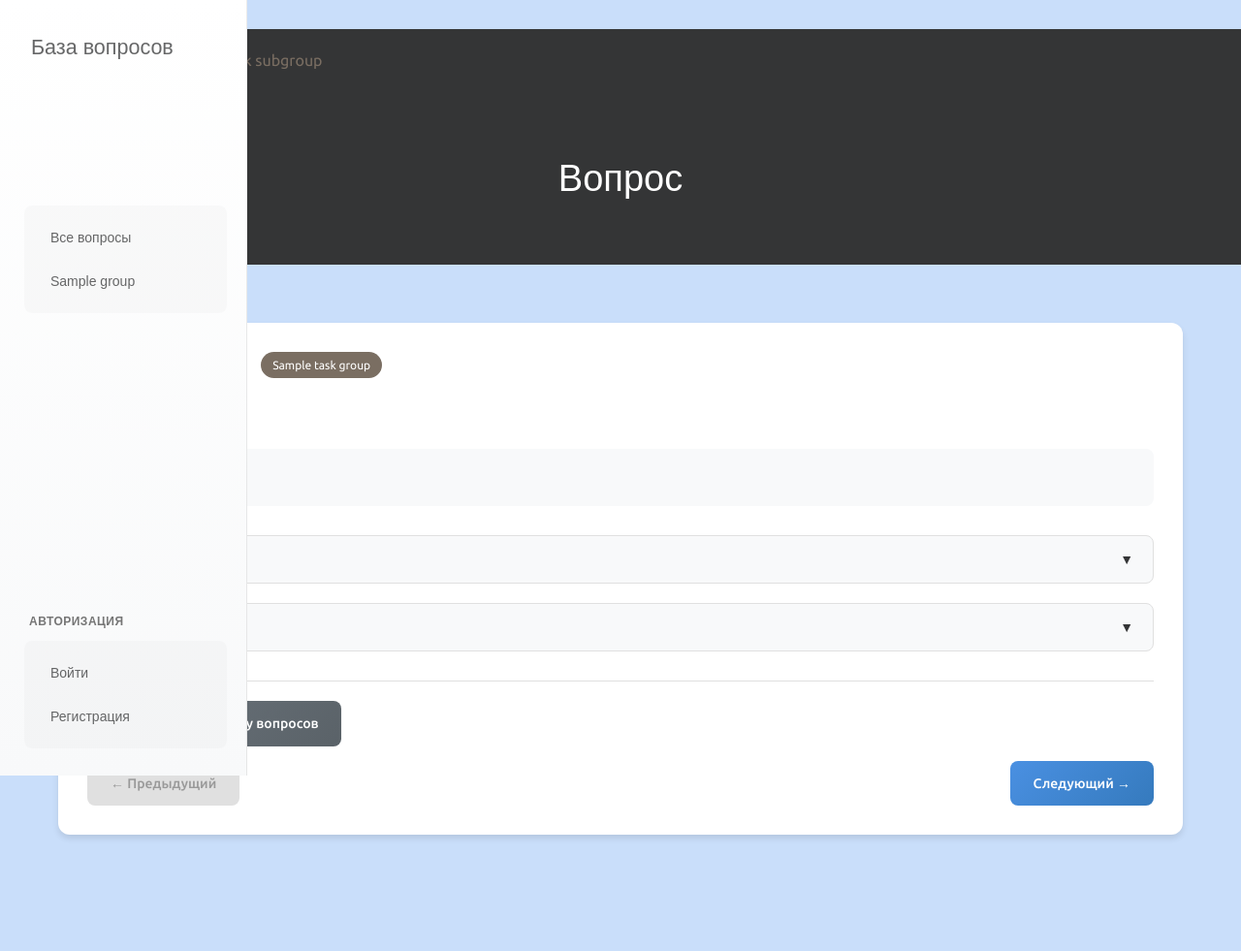
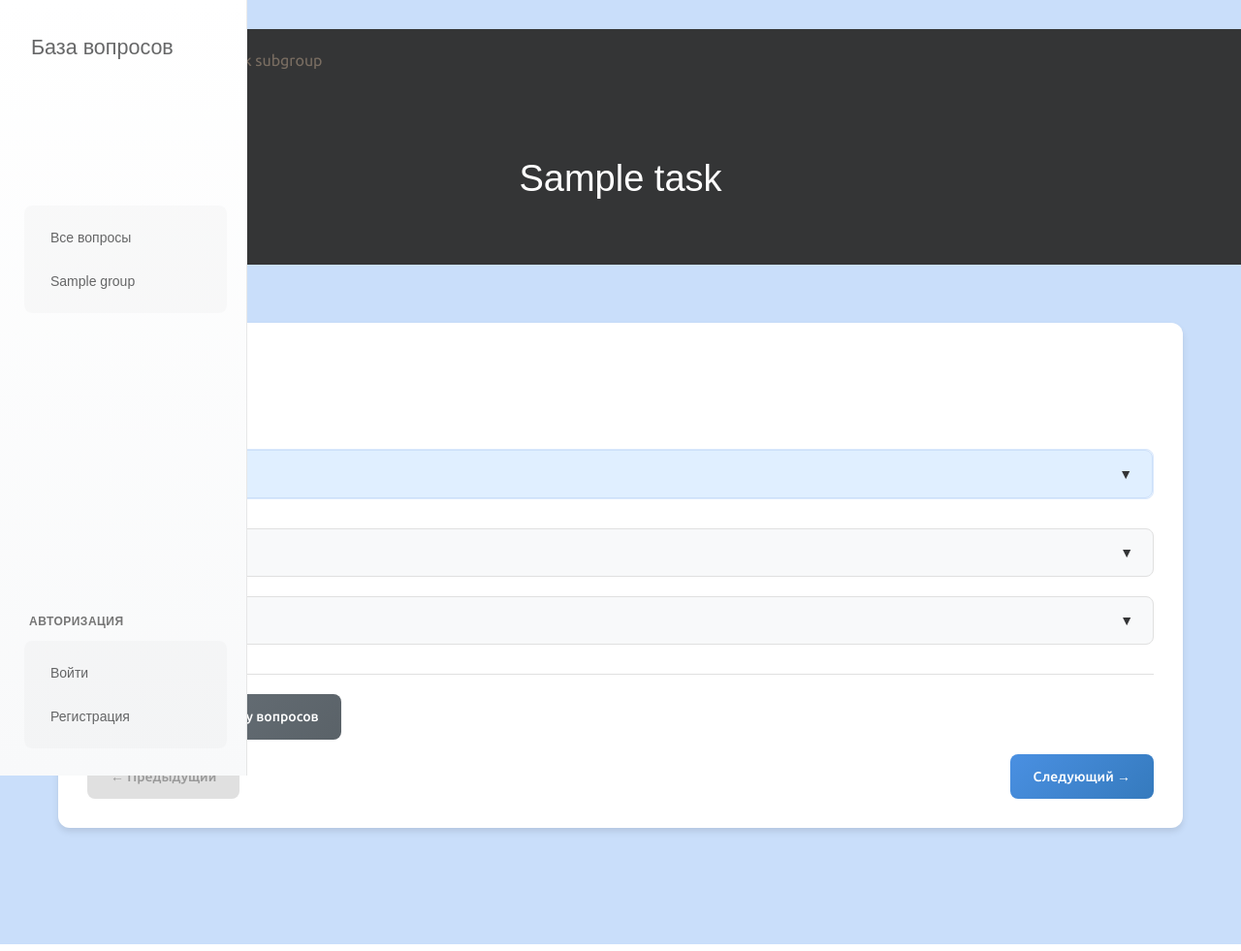
Before and after one commit to nurislam223/support_it, a FastAPI app: template app/templates/question_detail.html in a window 1280 px wide. Shown: the whole page at 97% size. Run offline with FastAPI, Linux system fonts and the light colour scheme; the template is opened without the code that fills it: most values are stand-ins (such as "Sample title", 1, 10 or a date in 2020); parts of the project's set-up code (start-up, migrations or seed data) failed here and were passed over; some web fonts are replaced.

Commit message:
SOLVEIT-9 SOLVEIT-7 SOLVEIT-4 SOLVEIT-10 SOLVEIT-5 SOLVEIT-3

```diff
--- a/app/main.py
+++ b/app/main.py
@@ -89,7 +89,11 @@
 
 @app.get("/questions")
 def get_questions_page(request: Request, group_id: int = None, db: Session = Depends(get_db), user: models.User = Depends(get_current_user_from_cookie)):
-    tasks = crud.get_tasks(db)
+    # Если указан group_id, фильтруем вопросы по группе
+    if group_id:
+        tasks = crud.get_tasks_by_group(db, int(group_id))
+    else:
+        tasks = crud.get_tasks(db)
     subgroups = crud.get_task_subgroups(db)
     groups = crud.get_task_groups(db)
 
--- a/app/static/css/styles.css
+++ b/app/static/css/styles.css
@@ -392,6 +392,37 @@
     background: #fff8f8;
     border-radius: 8px;
     border-left: 4px solid #dc3545;
+}
+
+/* Вкладка О чем вопрос */
+.answer-block.description-block {
+    margin-bottom: 20px;
+    margin-top: 10px;
+    background: #f0f7ff;
+    border-radius: 8px;
+    border: 1px solid #d9e8fc;
+}
+
+.answer-block.description-block .answer-toggle {
+    background: #e0efff;
+    border-color: #cde0f9;
+}
+
+.answer-block.description-block .answer-content {
+    background: transparent;
+}
+
+.answer-block.description-block .description {
+    background: transparent;
+    border-left: 4px solid #4a90e2;
+    margin: 0;
+    padding: 15px 20px;
+    border-radius: 0;
+}
+
+/* Отступ между блоками ответов */
+.answer-blocks .answer-block {
+    margin-top: 15px;
 }
 
 .category-badge {
--- a/app/templates/cards.html
+++ b/app/templates/cards.html
@@ -25,7 +25,7 @@
 
 <script>
   function navigateToQuestions(groupId) {
-    window.location.href = `/questions?group=${groupId}`;
+    window.location.href = `/questions?group_id=${groupId}`;
   }
 
   // Добавляем класс 'loaded' к изображениям после их загрузки
--- a/app/templates/question_detail.html
+++ b/app/templates/question_detail.html
@@ -28,21 +28,28 @@
       </div>
 
       <div class="header">
-        <h1 class="header-title">Вопрос</h1>
+        <h1 class="header-title">{{ task.question }}</h1>
       </div>
 
       <div class="content">
         <div class="container">
           <div class="question-detail-card">
             <div class="question-detail-header">
-              <span class="category-badge">{{ task.task_subgroup.name }}</span>
-              <span class="group-badge">{{ task.task_subgroup.task_group.name }}</span>
+              <a href="/questions?group_id={{ task.task_subgroup.task_group.id }}" class="category-badge">{{ task.task_subgroup.task_group.name }}</a>
             </div>
 
             <h2 class="question-detail-text">{{ task.question }}</h2>
 
             {% if task.description %}
-            <div class="description">{{ task.description }}</div>
+            <div class="answer-block description-block">
+              <button class="answer-toggle" onclick="toggleAnswer('about-question')">
+                <span class="toggle-text">О чем вопрос</span>
+                <span class="toggle-icon-small" id="icon-about-question">▼</span>
+              </button>
+              <div class="answer-content" id="content-about-question">
+                <div class="description">{{ task.description }}</div>
+              </div>
+            </div>
             {% endif %}
 
             <div class="answer-blocks">
@@ -117,8 +124,10 @@
       const content = document.getElementById(`content-${answerId}`);
       const icon = document.getElementById(`icon-${answerId}`);
 
-      content.classList.toggle('expanded');
-      icon.classList.toggle('expanded');
+      if (content && icon) {
+        content.classList.toggle('expanded');
+        icon.classList.toggle('expanded');
+      }
     }
 
     // Загрузка текущего статуса знания вопроса
```
Also changed, not shown: app/templates/question.html (+22 -6 lines).
